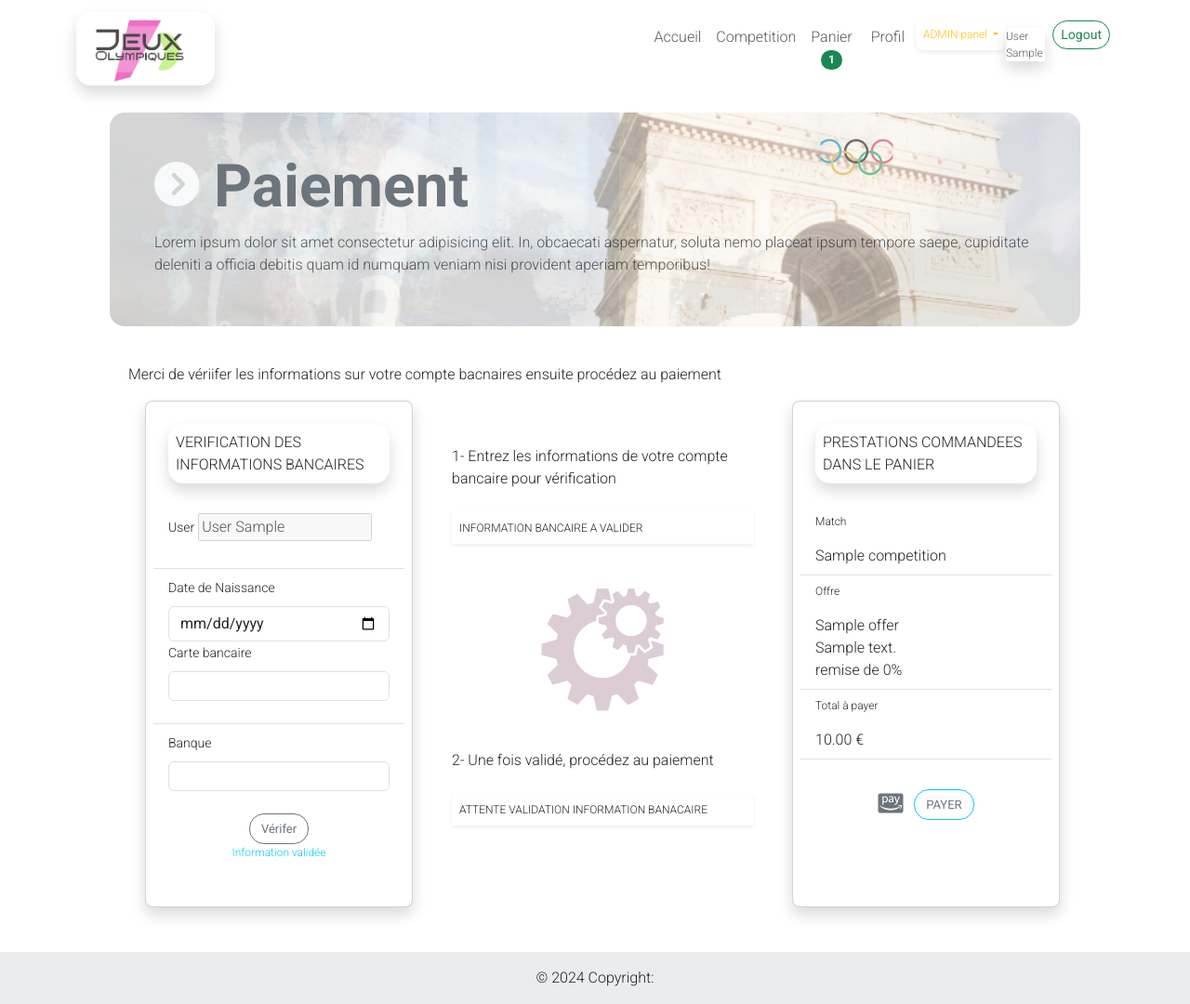
After one commit to lalainafr/ecf-django, a Django app: page /payment in a window 1280 px wide. The commit adds this page. Shown: the whole page at 93% size. Run offline with Django 5.2, Linux system fonts and the light colour scheme; a user stored in the database is signed in; tables that the repository leaves empty hold one stand-in row (values such as "Sample post"); some libraries are stand-ins or nearby versions.

Commit message:
basic  payment page

```diff
--- a/ecf_app/form.py
+++ b/ecf_app/form.py
@@ -1,4 +1,4 @@
-from .models import Offer, Competition, Cart
+from .models import Offer, Competition, Cart, Payment
 from django import forms
 
 class OfferForm(forms.ModelForm):
@@ -32,3 +32,9 @@ class OfferChoiceForm(forms.ModelForm):
     class Meta:
         model = Cart
         fields = ['offer']
+
+
+class PaymentForm(forms.ModelForm):
+    class Meta:
+        model = Payment
+        fields = '__all__'
--- a/ecf_app/models.py
+++ b/ecf_app/models.py
@@ -53,3 +53,11 @@ class Cart(models.Model):
 
     def getTotalOrders(self):
         return self.orders.count()
+
+
+class Payment(models.Model):
+    user = models.ForeignKey(User, on_delete=models.CASCADE)
+    birthDate = models.DateTimeField()
+    cardNumber = models.CharField(max_length=50, )
+    bankName = models.CharField(max_length=50)
+    paymentUid =  models.UUIDField(default=uuid.uuid4)
--- a/ecf_app/urls.py
+++ b/ecf_app/urls.py
@@ -25,4 +25,5 @@ urlpatterns = [
     path('remove-from-cart/<str:pk>', views.remove_from_cart, name='remove_from_cart'),
 
     path('invoice', views.invoice, name='invoice'),
+    path('payment', views.payment, name='payment'),
 ]
--- a/ecf_app/views.py
+++ b/ecf_app/views.py
@@ -1,5 +1,5 @@
 from django.shortcuts import render, redirect
-from .form import OfferForm, CompetitionForm, UpdateCompetitionForm, OfferChoiceForm
+from .form import OfferForm, CompetitionForm, UpdateCompetitionForm, OfferChoiceForm, PaymentForm
 from .models import Offer, Competition, Cart, Order
 from django.http import JsonResponse
 from django.views.decorators.csrf import csrf_exempt
@@ -260,3 +260,15 @@ def invoice(request):
     cart  = Cart.objects.get(user=request.user)
     context={'cart': cart}
     return render(request, 'ecf_app/invoice.html', context)
+
+def payment(request):
+
+    cart = Cart.objects.get(user=request.user.id)
+
+    form = PaymentForm(request.POST)
+
+    context = {
+        'form': form,
+        'cart': cart
+            }
+    return render(request, 'ecf_app/payment.html', context)
--- a/templates/ecf_app/invoice.html
+++ b/templates/ecf_app/invoice.html
@@ -185,8 +185,9 @@
             <br>
             <div class="float-end mx-4" >
                 <i class="fa-brands fa-cc-amazon-pay fa-xl text-secondary"></i> &nbsp;
-                <button class="btn btn btn-outline-info rounded-4 btn-petit text-secondary"
-                    id="btn-choisir">PAYER</button>
+                   <a href="{% url 'payment' %}" style="text-decoration: none;" class="border rounded-4 p-2 shadow">
+                   PAYER
+                   </a>
             </div>
 
         </div>
--- /dev/null
+++ b/templates/ecf_app/payment.html
@@ -0,0 +1,140 @@
+{% extends 'base.html' %} {% load static %} {% block heading%}
+<div class="text-muted">
+    <h1 class="display-3 fw-bold lh-1 mb-3 text-secondary">
+        <i class="fa-solid fa-circle-chevron-right fa-xs text-light"></i>
+        Paiement
+    </h1>
+    <p>
+        Lorem ipsum dolor sit amet consectetur adipisicing elit. In,
+        obcaecati aspernatur, soluta nemo placeat ipsum tempore saepe,
+        cupiditate deleniti a officia debitis quam id numquam veniam nisi
+        provident aperiam temporibus!
+    </p>
+</div>
+</div>
+{% endblock heading%} {% block content %} {%load widget_tweaks%}
+<!-- Section-->
+<br>
+<section>
+    <p>Merci de vériifer les informations sur votre compte bacnaires ensuite procédez au paiement</p>
+    <div class="row">
+        <div class="col-md-4">
+            <div class="col-md-12 d-flex justify-content-center h-100">
+                <div class="card rounded-3 p-2 shadow" style="width: 18rem">
+                    <form action="" method="POST" id="form-check-cart-payment"'>
+                        {% csrf_token%}
+                        <div class="card-body">
+                            <p class="card-title display-7 shadow p-2 rounded-4">
+                                VERIFICATION DES INFORMATIONS BANCAIRES</p>
+                        </div>
+                        <ul class="list-group list-group-flush">
+                            <li class="list-group-item">
+                                <div class="floatingInput mb-3">
+                                    <label for="floatingInput" class="form-label">
+                                        <small> User</small>
+                                    </label>
+                                    <input
+                                    type="text"
+                                    value="{{request.user}}"
+                                    disabled="True"
+                                    >
+
+                                </div>
+                            </li>
+                            <li class="list-group-item">
+                                <div class="floatingInput mb-3">
+                                    <label for="floatingInput" class="form-label">
+                                        <small> Date de Naissance </small>
+                                    </label>
+                                    <input type="date"  class="form-control text-petit>
+                                </div>
+                            </li>
+                            <li class="list-group-item">
+                                <div class="floatingInput mb-3">
+                                    <label for="floatingInput" class="form-label">
+                                        <small> Carte bancaire </small>
+                                    </label>
+                                    {% render_field form.cardNumber class="form-control text-petit"%}
+                                </div>
+                            </li>
+                            <li class="list-group-item">
+                                <div class="floatingInput mb-3">
+                                    <label for="floatingInput" class="form-label">
+                                        <small> Banque</small>
+                                    </label>
+                                    {% render_field form.bankName class="form-control text-petit"%}
+                                </div>
+                            </li>
+                        </ul>
+                        <div class="text-center">
+
+                        <button type="submit" class="btn btn-outline-secondary rounded-4 btn-petit" id="btn-check-card" data-id={{user.id}}>Vérifer</button>
+                        <p class="text-petit text-info">Information validée</p>
+                        </div>
+                    </form>
+                </div>
+            </div>
+        </div>
+        <div class="col-md-4">
+            <div class="col-md-12 justify-content-center h-100">
+                <br>
+                <br>
+                    <h7>1-  Entrez les informations de votre compte bancaire pour vérification</h7>
+                    <br>
+                    <br>
+                    <p class="shadow-sm p-2 text-petit">INFORMATION BANCAIRE A VALIDER</p>
+                    <br>
+                    <br>
+                    <br>
+                    <br><div class="text-center">
+
+                <i class="fa-brands fa-whmcs fa-2xl opacity-25" style="font-size: 150px; color:rgb(115, 56, 96);"></i>
+                    </div>
+                    <br>
+                    <br>
+                    <br>
+                    <h7> 2-  Une fois validé, procédez au paiement</h7>
+                    <br>
+                    <br>
+                    <p class="shadow-sm p-2 text-petit">ATTENTE VALIDATION INFORMATION BANACAIRE</p>
+                    <br>
+                    <br>
+                    <br>
+            </div>
+        </div>
+        <div class="col-md-4">
+            <div class="col-md-12 d-flex justify-content-center h-100">
+                <div class="card rounded-3 p-2 shadow" style="width: 18rem">
+                    <ul class="list-group list-group-flush">
+                    <div class="card-body">
+                                <p class="card-title display-7 shadow p-2 rounded-4">PRESTATIONS COMMANDEES DANS LE PANIER</p>
+                            </div>
+                        <li class="list-group-item">
+                            <p class="text-petit">Match</p>
+                            {% for order in cart.orders.all %}
+                            {{ order.competition}} <br>
+                            {% endfor %}
+                        </li>
+                        <li class="list-group-item">
+                            <p class="text-petit">Offre</p>
+                            {{cart.offer}} <br> {{cart.offer.description}} <br> remise de {{cart.offer.discount}}%
+                        </li>
+                        <li class="list-group-item">
+                            <p class="text-petit">Total à payer</p>
+                            {{cart.total|floatformat:2}} €
+                        </li>
+                        <br>
+                        <li class="list-group-item text-center">
+                        <i class="fa-brands fa-cc-amazon-pay fa-xl text-secondary"></i> &nbsp;
+                    <button class="btn btn btn-outline-info rounded-4 btn-petit text-secondary"
+                        id="btn-payer">PAYER</button>
+                        </li>
+
+                    </ul>
+                </div>
+            </div>
+        </div>
+    </div>
+</section>
+
+{%endblock content%}
```
Also changed, not shown: templates/ecf_app/invoice1.html (deleted, +0 -97 lines), ecf_app/migrations/0014_payment.py (added), media/uploads/competition/basket_S5d0OGX.jpg (added), media/uploads/competition/natation_xhNxK0c.jpg (added), media/uploads/competition/poids_ekxtmum.jpg (added).
